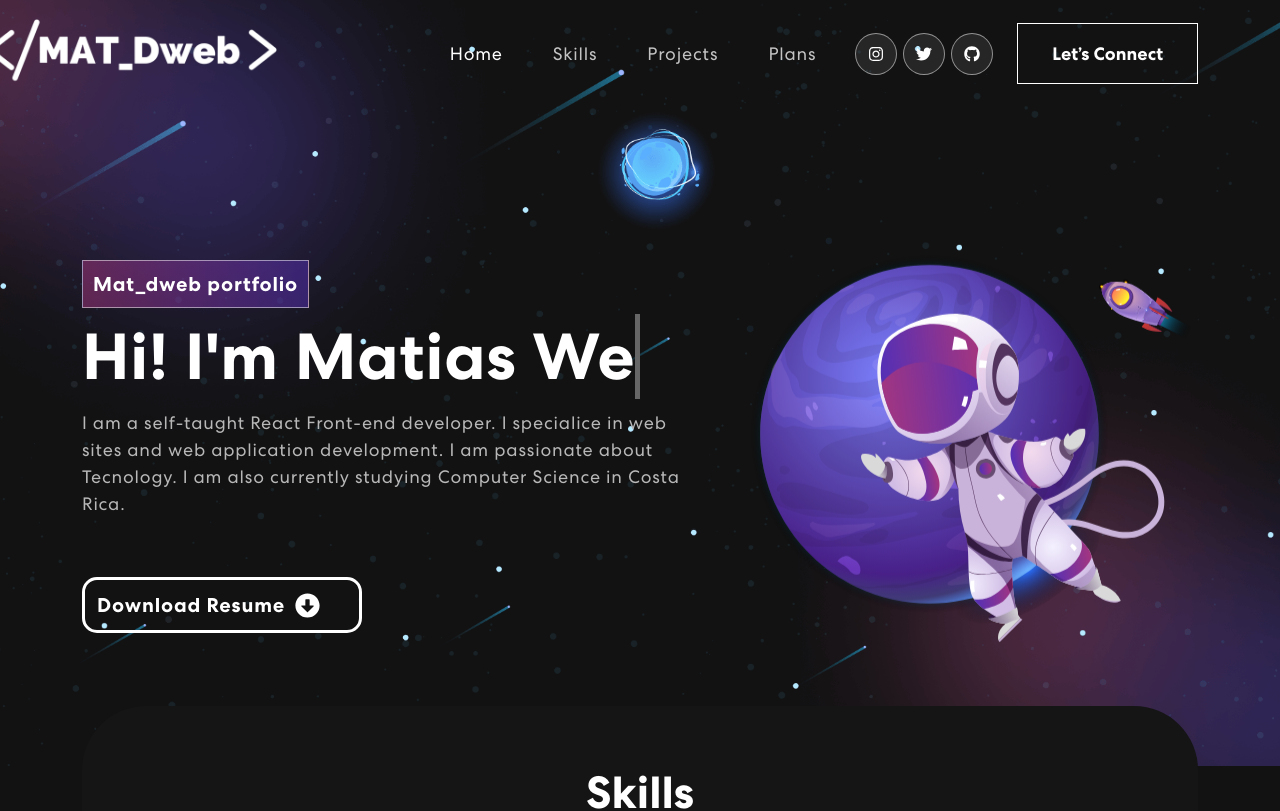
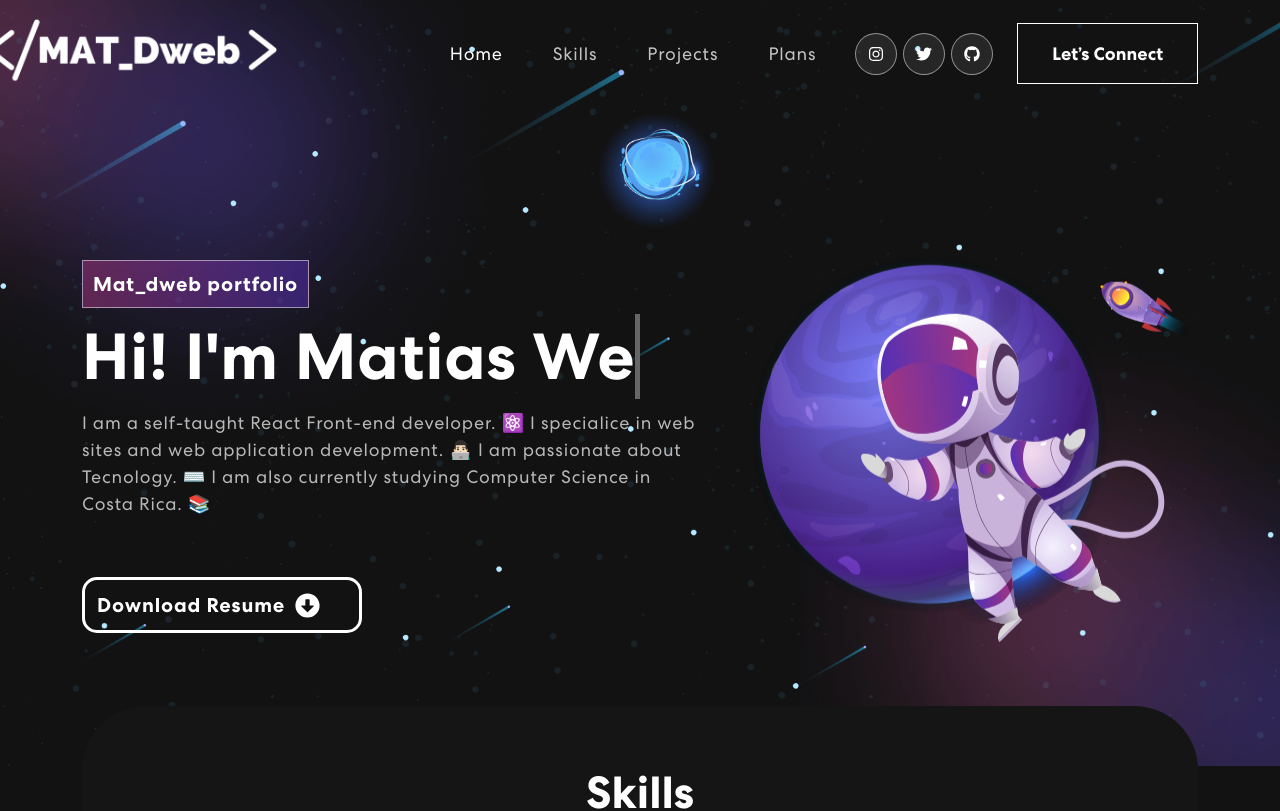
Before and after one commit to Matdweb/my-personal-portfolio-mat_dweb, a React (Create React App) app: page / in a window 1280 px wide. Shown: the top 811 px of the page. Built offline with nearby package versions, Linux system fonts and the light colour scheme; the HTML template or start-up script is replaced by a standard one.

Commit message:
feat: update description in banner

```diff
--- a/src/components/Banner.js
+++ b/src/components/Banner.js
@@ -11,7 +11,7 @@ export const Banner = () => {
   const [text, setText] = useState('');
   const [delta, setDelta] = useState(100);
   const [index, setIndex] = useState(1);
-  const toRotate = [ "Web Developer", "Web App Developer", "Web Designer", "UI/UX Designer" ];
+  const toRotate = ["Web Developer", "Web App Developer", "Web Designer", "UI/UX Designer"];
   const period = 2000;
 
   useEffect(() => {
@@ -57,10 +57,12 @@ export const Banner = () => {
                 <div className={isVisible ? "animate__animated animate__fadeIn" : ""}>
                   <span className="tagline">Mat_dweb portfolio</span>
                   <h1>{`Hi! I'm Matias `} <span className="txt-rotate" dataPeriod="1000" data-rotate='[ "Web Developer", "Web Designer", "UI/UX Designer" ]'><span className="wrap">{text}</span></span></h1>
-                  <p>I am a self-taught React Front-end developer. I specialice in web sites and web application development. I am passionate about Tecnology. I am also currently studying Computer Science in Costa Rica. </p>
-                  <a style={{color: "#fff", textDecoration: "none",
+                  <p>I am a self-taught React Front-end developer. ⚛️ I specialice in web sites and web application development. 👨🏻‍💻 I am passionate about Tecnology. ⌨️ I am also currently studying Computer Science in Costa Rica. 📚 </p>
+                  <a style={{
+                    color: "#fff", textDecoration: "none",
                     border: "3px solid #fff", width: "280px",
-                  padding: "12px", borderRadius: "15px"}}
+                    padding: "12px", borderRadius: "15px"
+                  }}
                     href="https://www.canva.com/design/DAFOZTZxnKw/XVQZ8mbaHDcqF_gIa7qoPA/view?utm_content=DAFOZTZxnKw&utm_campaign=designshare&utm_medium=link&utm_source=publishsharelink">Download Resume<FaArrowAltCircleDown /></a>
                 </div>}
             </TrackVisibility>
@@ -69,7 +71,7 @@ export const Banner = () => {
             <TrackVisibility>
               {({ isVisible }) =>
                 <div className={isVisible ? "animate__animated animate__zoomIn" : ""}>
-                  <img src={headerImg} alt="Header Img"/>
+                  <img src={headerImg} alt="Header Img" />
                 </div>}
             </TrackVisibility>
           </Col>
```
Lines whose indentation alone changed are shown as unchanged.
